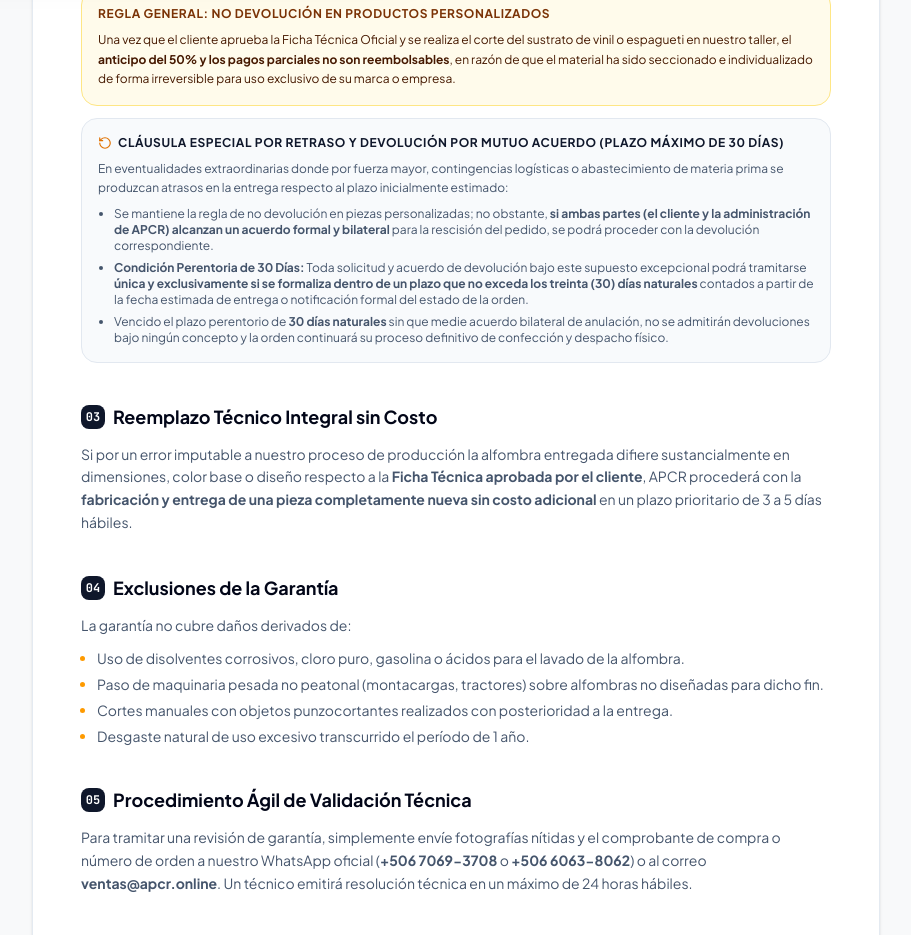
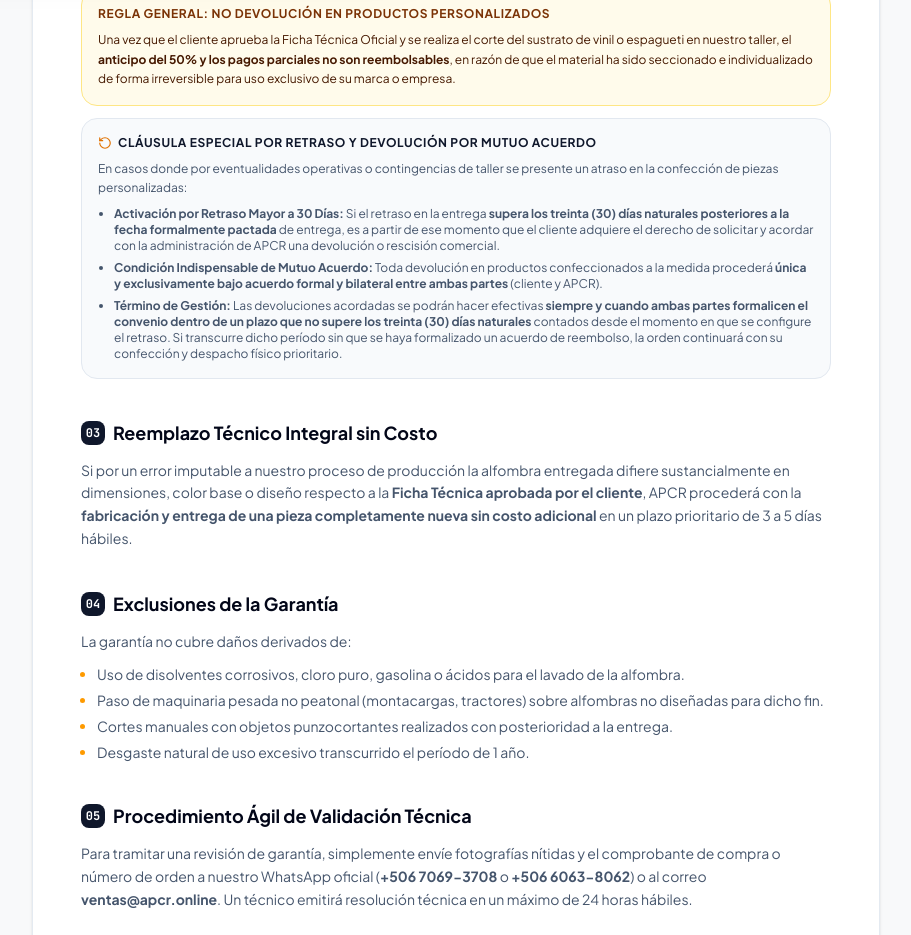
Before and after one commit to alfombraspersonalizadascr001-dot/apcr, a Next.js app: page /reembolsos in a window 1280 px wide. Shown: the part 840-1775 px from the top of the page, without its empty margins (184-1095 px from the left). Built offline with nearby package versions, Linux system fonts and the light colour scheme; no server answers.

Commit message:
fix(legal): calibracion de activacion por retraso superior a 30 dias tras fecha pactada para mutuo acuerdo de devolucion

```diff
--- a/app/reembolsos/page.tsx
+++ b/app/reembolsos/page.tsx
@@ -104,20 +104,20 @@ export default function ReembolsosPage() {
               <div className="p-4 rounded-2xl bg-slate-50 border border-slate-200 text-slate-800 text-xs space-y-2">
                 <p className="font-bold uppercase tracking-wider text-slate-900 flex items-center gap-1.5">
                   <RotateCcw className="w-3.5 h-3.5 text-amber-600" />
-                  <span>Cláusula Especial por Retraso y Devolución por Mutuo Acuerdo (Plazo Máximo de 30 Días)</span>
+                  <span>Cláusula Especial por Retraso y Devolución por Mutuo Acuerdo</span>
                 </p>
                 <p className="leading-relaxed text-slate-600">
-                  En eventualidades extraordinarias donde por fuerza mayor, contingencias logísticas o abastecimiento de materia prima se produzcan atrasos en la entrega respecto al plazo inicialmente estimado:
+                  En casos donde por eventualidades operativas o contingencias de taller se presente un atraso en la confección de piezas personalizadas:
                 </p>
                 <ul className="list-disc pl-4 space-y-1.5 text-slate-600">
                   <li>
-                    Se mantiene la regla de no devolución en piezas personalizadas; no obstante, <strong>si ambas partes (el cliente y la administración de APCR) alcanzan un acuerdo formal y bilateral</strong> para la rescisión del pedido, se podrá proceder con la devolución correspondiente.
+                    <strong>Activación por Retraso Mayor a 30 Días:</strong> Si el retraso en la entrega <strong>supera los treinta (30) días naturales posteriores a la fecha formalmente pactada</strong> de entrega, es a partir de ese momento que el cliente adquiere el derecho de solicitar y acordar con la administración de APCR una devolución o rescisión comercial.
                   </li>
                   <li>
-                    <strong>Condición Perentoria de 30 Días:</strong> Toda solicitud y acuerdo de devolución bajo este supuesto excepcional podrá tramitarse <strong>única y exclusivamente si se formaliza dentro de un plazo que no exceda los treinta (30) días naturales</strong> contados a partir de la fecha estimada de entrega o notificación formal del estado de la orden.
+                    <strong>Condición Indispensable de Mutuo Acuerdo:</strong> Toda devolución en productos confeccionados a la medida procederá <strong>única y exclusivamente bajo acuerdo formal y bilateral entre ambas partes</strong> (cliente y APCR).
                   </li>
                   <li>
-                    Vencido el plazo perentorio de <strong>30 días naturales</strong> sin que medie acuerdo bilateral de anulación, no se admitirán devoluciones bajo ningún concepto y la orden continuará su proceso definitivo de confección y despacho físico.
+                    <strong>Término de Gestión:</strong> Las devoluciones acordadas se podrán hacer efectivas <strong>siempre y cuando ambas partes formalicen el convenio dentro de un plazo que no supere los treinta (30) días naturales</strong> contados desde el momento en que se configure el retraso. Si transcurre dicho período sin que se haya formalizado un acuerdo de reembolso, la orden continuará con su confección y despacho físico prioritario.
                   </li>
                 </ul>
               </div>
--- a/app/terminos/page.tsx
+++ b/app/terminos/page.tsx
@@ -120,17 +120,20 @@ export default function TerminosPage() {
               </p>
               <div className="p-4 rounded-2xl bg-slate-50 border border-slate-200 text-slate-800 text-xs space-y-2">
                 <p className="font-bold uppercase tracking-wider text-slate-900">
-                  Política de Retrasos y Devolución por Mutuo Acuerdo (Límite de 30 Días):
+                  Política de Retrasos y Devolución por Mutuo Acuerdo:
                 </p>
                 <p className="leading-relaxed text-slate-600">
-                  En virtud de que cada pieza es confeccionada a la medida y con logotipos personalizados, no aplican devoluciones ordinarias de acuerdo con la legislación costarricense (Ley N° 7472). En caso de suscitarse un retraso atípico en la entrega y si ambas partes (cliente y APCR) de mutuo acuerdo y consentimiento expreso determinan la rescisión de la orden:
+                  En virtud de que cada alfombra es una obra confeccionada a la medida y troquelada con especificaciones y logotipos individuales, rige la regla de no devolución de conformidad con la Ley N° 7472. No obstante, en supuestos de retraso involuntario:
                 </p>
                 <ul className="list-disc pl-4 space-y-1 text-slate-600">
                   <li>
-                    La devolución procederá <strong>siempre y cuando se tramite y formalice dentro de un plazo máximo no mayor a treinta (30) días naturales</strong> contados a partir de la fecha de entrega convenida o notificación de estado.
+                    <strong>Activación por Retraso Mayor a 30 Días:</strong> Si el atraso en la entrega <strong>supera los treinta (30) días naturales después de la fecha pactada</strong> formalmente entre las partes, es a partir de ese momento en que el cliente adquiere el derecho de solicitar y acordar de mutuo acuerdo con APCR la devolución de su orden.
                   </li>
                   <li>
-                    Superados los 30 días naturales sin acuerdo formal previo, no procederá reembolso económico alguno y la orden mantendrá su curso obligatorio de producción y entrega física.
+                    <strong>Mutuo Acuerdo Indispensable:</strong> Toda devolución procederá única y exclusivamente cuando medie convenio formal y común acuerdo entre ambas partes.
+                  </li>
+                  <li>
+                    <strong>Plazo Máximo de Gestión:</strong> La devolución se podrá llevar a cabo <strong>siempre y cuando se tramite y formalice dentro de un plazo que no exceda los treinta (30) días naturales</strong> contados desde que se configuró el retraso. Vencido dicho término sin acuerdo, se procederá con la entrega obligatoria del producto terminado sin lugar a reintegro posterior.
                   </li>
                 </ul>
               </div>
```
Also changed, not shown: 1 other file (tests, documents, lock files or other folders).
